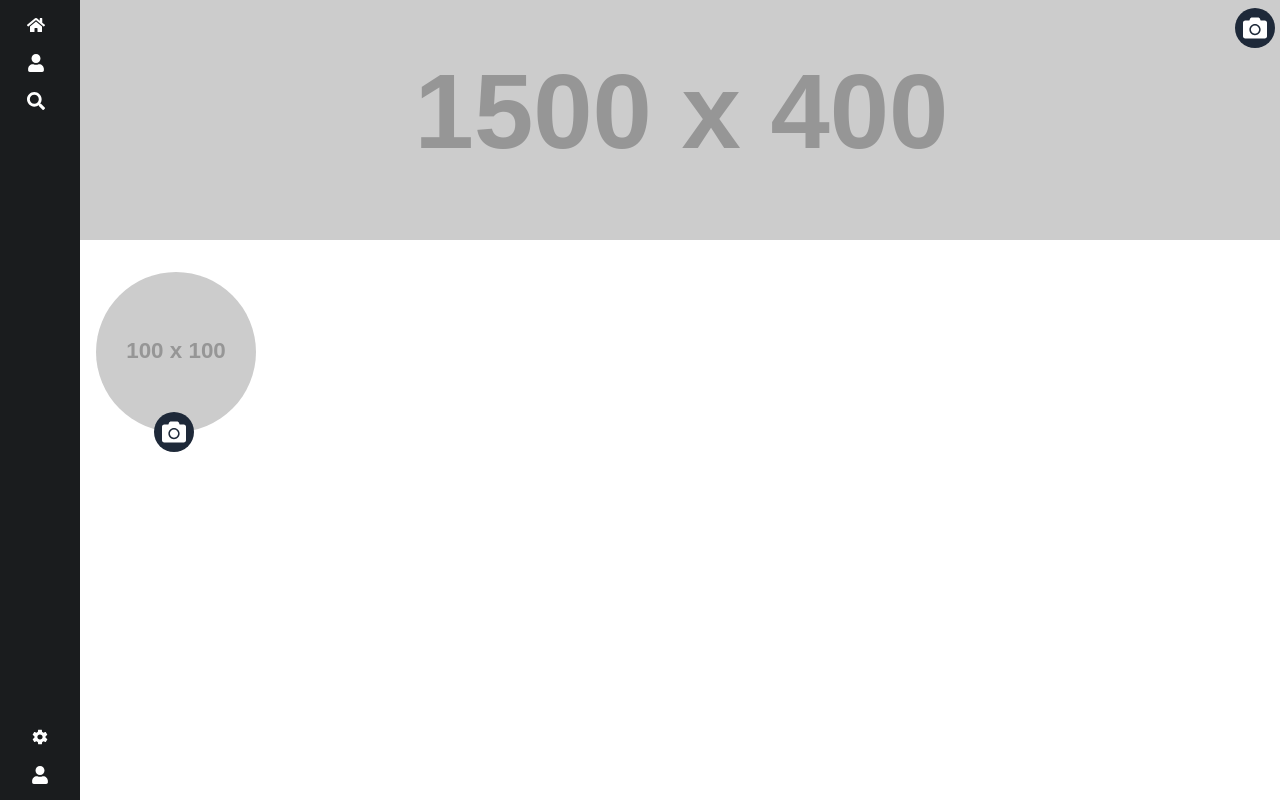
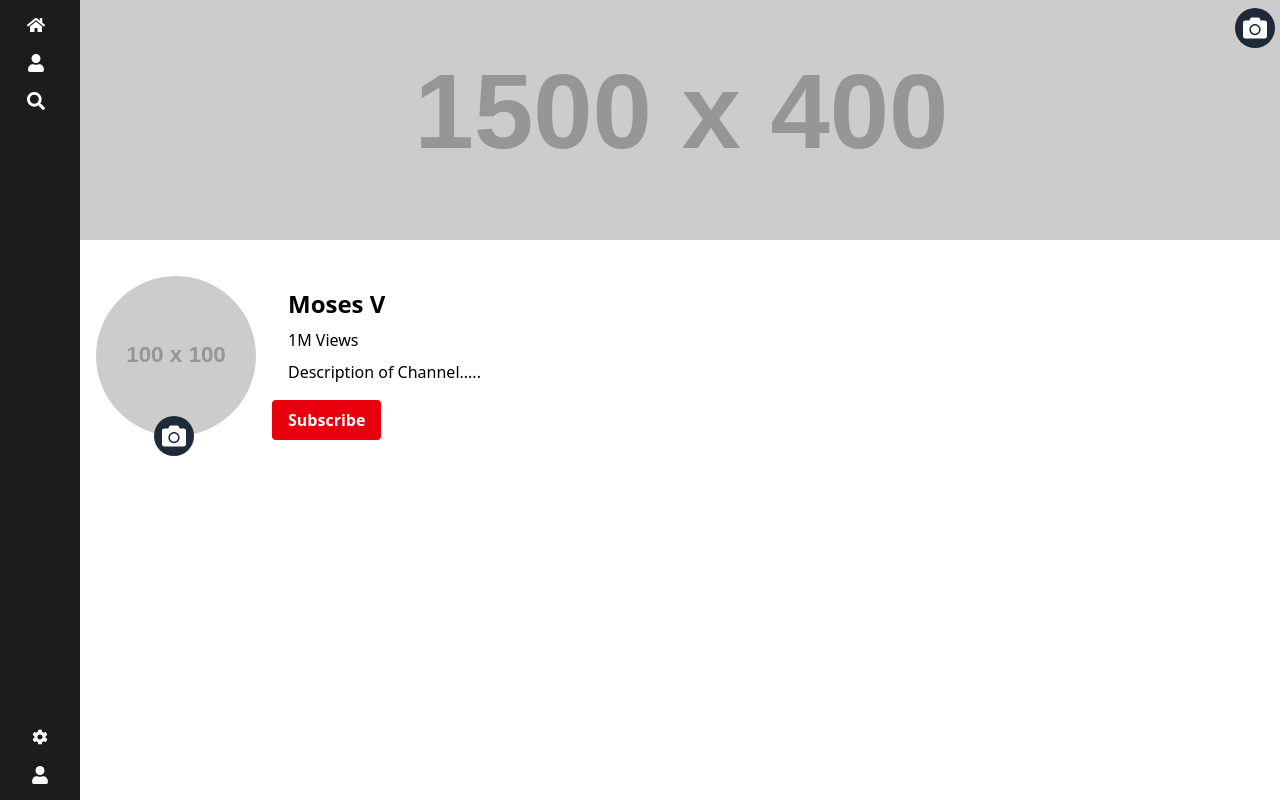
Before and after one commit to mvallad1/tabs-practice-ts, a React (Vite) app: page / in a window 1280 px wide. Built offline with nearby package versions, Linux system fonts and the light colour scheme.

Commit message:
added channel information sections and ability to subscribe and unsubscribe

```diff
--- a/src/components/Profile.tsx
+++ b/src/components/Profile.tsx
@@ -7,6 +7,8 @@ const Profile = () => {
     const [bannerUrl, setBannerUrl] = useState<string>("https://placehold.co/1500x400");
 
     const [profileUrl, setProfileUrl] = useState("https://placehold.co/100");
+
+    const [subscribed, setSubscribed] = useState<boolean>(false);
 
     const handleBannerChange = (event: any) => {
        const file = event.target.files[0];
@@ -51,6 +53,21 @@ const Profile = () => {
             </button>
 
             {/*Ended Here*/}
+            <div className="ml-4 mt-4">
+                <h1 className="text-2xl font-bold ml-[1rem]">Moses V</h1>
+                <p className="mt-2 ml-[1rem]">1M Views</p>
+                <p className="mt-2 ml-[1rem]">
+                    Description of Channel.....
+                </p>
+
+
+                {subscribed ?
+                    <button onClick={() => setSubscribed(current => !current)} className="mt-4 bg-black text-white font-bold py-2 px-4 rounded hover:bg-gray-500">Unsubscribe</button>
+                :
+                    <button onClick={() => setSubscribed(current => !current)} className="mt-4 bg-red-600 text-white font-bold py-2 px-4 rounded hover:bg-red-500">Subscribe</button>
+                }
+
+            </div>
 
         </div>
 
--- /dev/null
+++ b/src/components/Tab.tsx
@@ -0,0 +1,9 @@
+
+
+const Tab = () => {
+  return (
+    <div>Tab</div>
+  )
+}
+
+export default Tab
```
